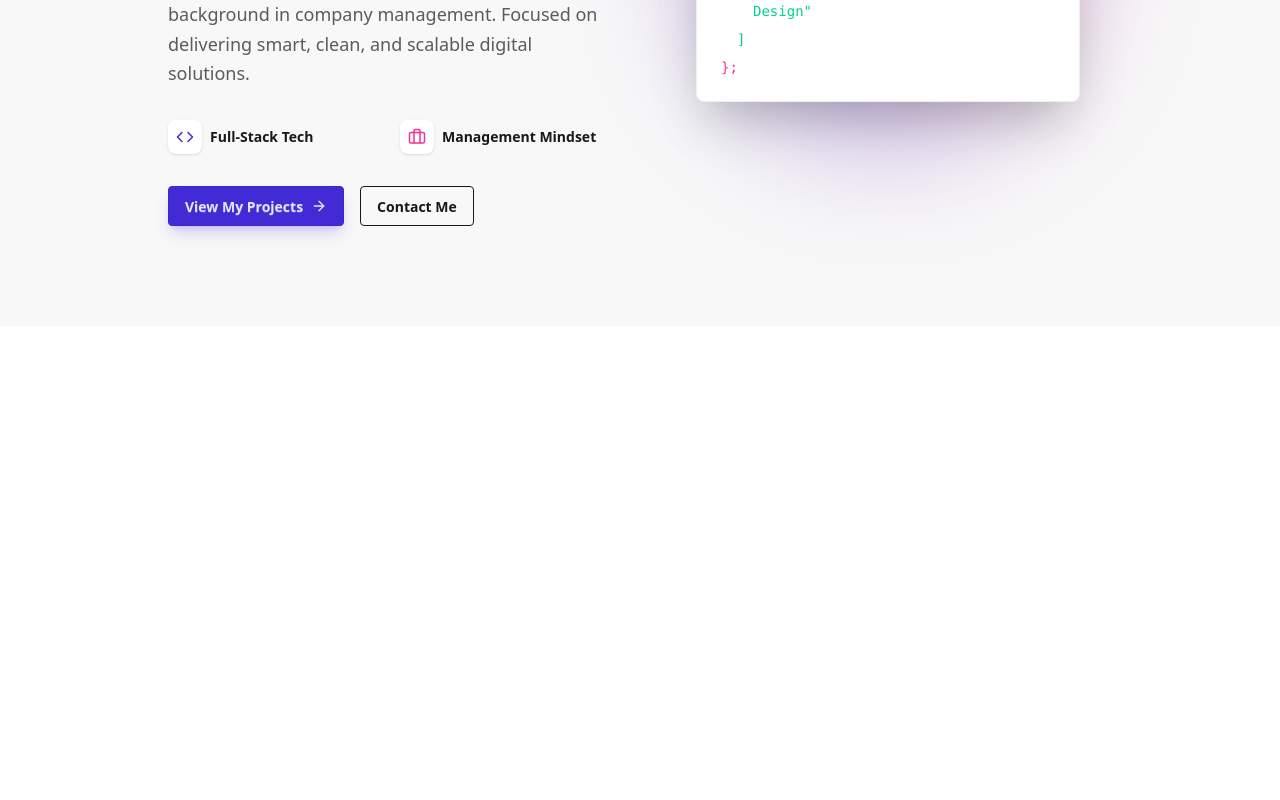
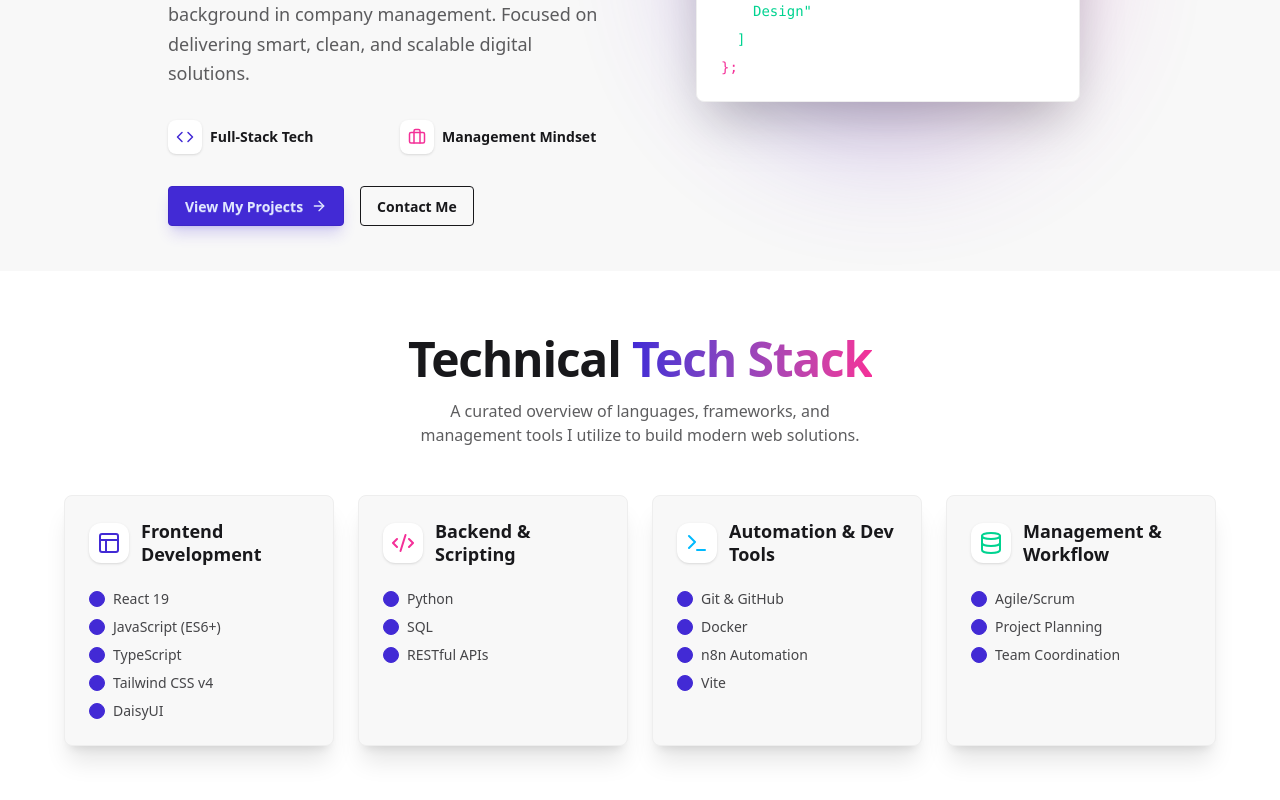
Before and after one commit to Feras-tec/My-Web-Dev-Journey, a React (Vite) app: page / in a window 1280 px wide. Shown: the part 474-1274 px from the top of the page. Before the commit the page ends 800 px from the top, so only its background shows below. Built offline with nearby package versions, Linux system fonts and the light colour scheme.

Commit message:
Feat: Implement interactive grid system for tech stack and skills section

```diff
--- a/src/App.tsx
+++ b/src/App.tsx
@@ -1,5 +1,6 @@
 import Navbar from "./components/Navbar";
 import Hero from "./components/Hero";
+import Skills from "./components/Skills";
 
 function App() {
   return (
@@ -7,6 +8,7 @@ function App() {
       <Navbar />
       <main>
         <Hero />
+        <Skills />
       </main>
     </div>
   );
--- /dev/null
+++ b/src/components/Skills.tsx
@@ -0,0 +1,84 @@
+import { Code2, Database, Layout, Terminal } from "lucide-react";
+
+const Skills = () => {
+  const skillCategories = [
+    {
+      title: "Frontend Development",
+      icon: <Layout className="text-primary" size={24} />,
+      skills: [
+        "React 19",
+        "JavaScript (ES6+)",
+        "TypeScript",
+        "Tailwind CSS v4",
+        "DaisyUI",
+      ],
+    },
+    {
+      title: "Backend & Scripting",
+      icon: <Code2 className="text-secondary" size={24} />,
+      skills: ["Python", "SQL", "RESTful APIs"],
+    },
+    {
+      title: "Automation & Dev Tools",
+      icon: <Terminal className="text-info" size={24} />,
+      skills: ["Git & GitHub", "Docker", "n8n Automation", "Vite"],
+    },
+    {
+      title: "Management & Workflow",
+      icon: <Database className="text-success" size={24} />,
+      skills: ["Agile/Scrum", "Project Planning", "Team Coordination"],
+    },
+  ];
+
+  return (
+    <section className="py-16 bg-base-100 px-4 md:px-8">
+      <div className="max-w-6xl mx-auto">
+        <div className="text-center mb-12">
+          <h2 className="text-3xl md:text-5xl font-black tracking-tight mb-4">
+            Technical{" "}
+            <span className="bg-gradient-to-r from-primary to-secondary bg-clip-text text-transparent">
+              Tech Stack
+            </span>
+          </h2>
+          <p className="text-base-content/70 max-w-md mx-auto">
+            A curated overview of languages, frameworks, and management tools I
+            utilize to build modern web solutions.
+          </p>
+        </div>
+
+        <div className="grid grid-cols-1 md:grid-cols-2 lg:grid-cols-4 gap-6">
+          {skillCategories.map((category, index) => (
+            <div
+              key={index}
+              className="card bg-base-200 shadow-xl hover:shadow-2xl transition-all duration-300 border border-base-300"
+            >
+              <div className="card-body">
+                <div className="flex items-center gap-3 mb-4">
+                  <div className="p-2 bg-base-100 rounded-xl shadow-sm">
+                    {category.icon}
+                  </div>
+                  <h3 className="font-bold text-lg leading-tight">
+                    {category.title}
+                  </h3>
+                </div>
+                <ul className="space-y-2">
+                  {category.skills.map((skill, idx) => (
+                    <li
+                      key={idx}
+                      className="flex items-center gap-2 text-sm text-base-content/80"
+                    >
+                      <span className="badge badge-xs badge-primary"></span>
+                      {skill}
+                    </li>
+                  ))}
+                </ul>
+              </div>
+            </div>
+          ))}
+        </div>
+      </div>
+    </section>
+  );
+};
+
+export default Skills;
```
